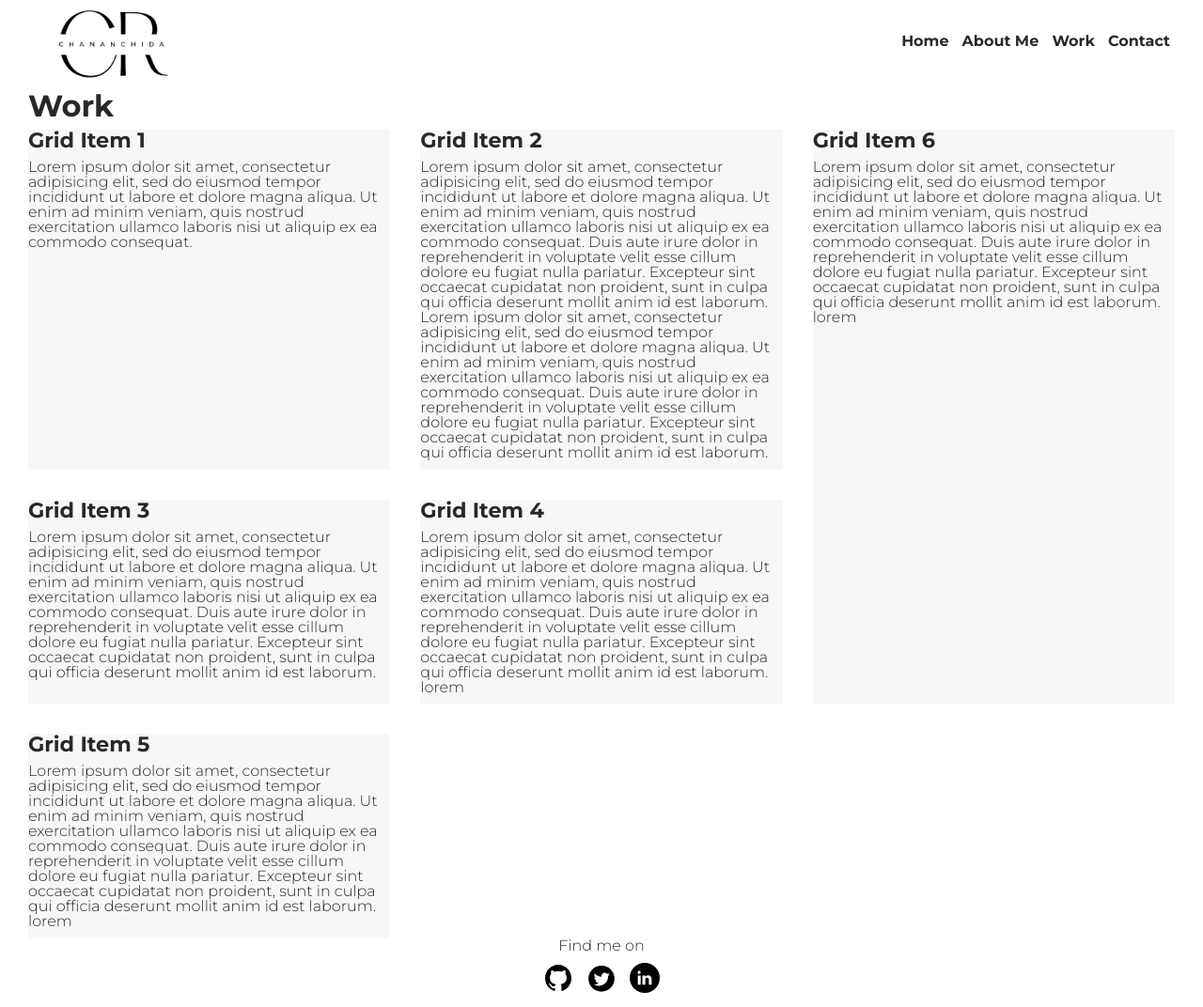
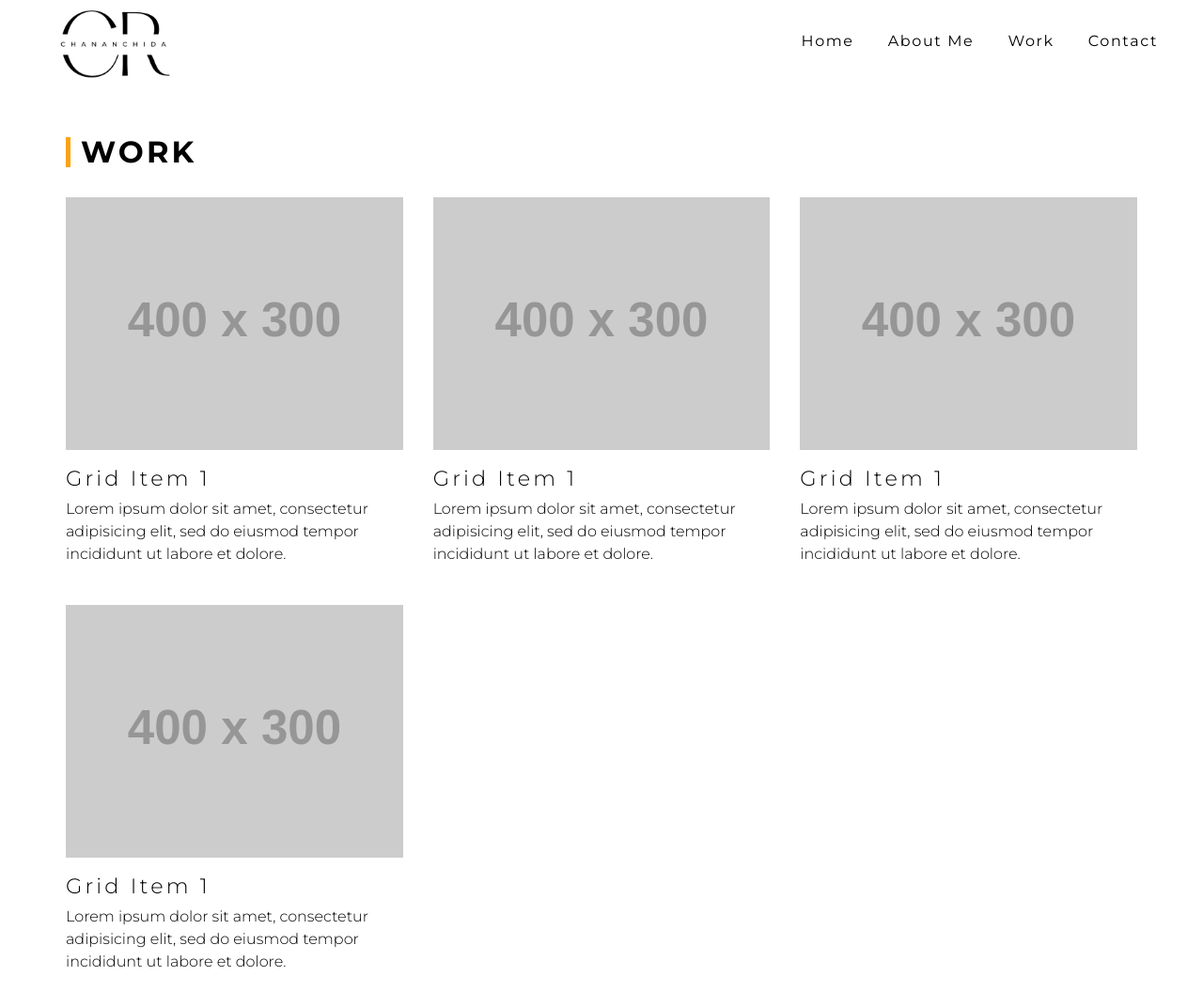
Before and after one commit to chanan-ru/Portfolio-website, a plain HTML site: page work.html in a window 1280 px wide. Shown: the top 1072 px of the page at 94% size. Drawn offline with Linux system fonts and the light colour scheme; placeholder pictures from the web are drawn by us.

Commit message:
Update work.html
Finalized the texts and chaned css style.

```diff
--- a/work.html
+++ b/work.html
@@ -10,7 +10,8 @@
   <link rel="preconnect" href="https://fonts.googleapis.com">
   <link rel="preconnect" href="https://fonts.gstatic.com" crossorigin>
   <link href="https://fonts.googleapis.com/css2?family=Montserrat:wght@300;400;700&display=swap" rel="stylesheet">
-  <link rel="stylesheet" href="css/style.production.css">
+  <link rel="stylesheet" href="css/styles.css">
+  <!-- <link rel="stylesheet" href="css/style.production.css"> -->
 </head>
 
 <body>
@@ -34,35 +35,42 @@
     </nav>
   </header>
 
-  <section class="page_content">
-    <h1>Work</h1>
+  <section class="page_content container content_padding">
+    <div class="title_section">
+      <h1 class="page_title">Work</h1>
+    </div>
     <div class="grid_content">
       <div class="grid_item">
+        <div class="screenshort">
+          <img src="https://via.placeholder.com/400x300" alt="Work 1">
+        </div>
         <h2>Grid Item 1</h2>
-        <p>Lorem ipsum dolor sit amet, consectetur adipisicing elit, sed do eiusmod tempor incididunt ut labore et dolore magna aliqua. Ut enim ad minim veniam, quis nostrud exercitation ullamco laboris nisi ut aliquip ex ea commodo consequat.</p>
+        <p>Lorem ipsum dolor sit amet, consectetur adipisicing elit, sed do eiusmod tempor incididunt ut labore et dolore.</p>
       </div>
       <div class="grid_item">
-        <h2>Grid Item 2</h2>
-        <p>Lorem ipsum dolor sit amet, consectetur adipisicing elit, sed do eiusmod tempor incididunt ut labore et dolore magna aliqua. Ut enim ad minim veniam, quis nostrud exercitation ullamco laboris nisi ut aliquip ex ea commodo consequat. Duis aute irure dolor in reprehenderit in voluptate velit esse cillum dolore eu fugiat nulla pariatur. Excepteur sint occaecat cupidatat non proident, sunt in culpa qui officia deserunt mollit anim id est laborum. Lorem ipsum dolor sit amet, consectetur adipisicing elit, sed do eiusmod tempor incididunt ut labore et dolore magna aliqua. Ut enim ad minim veniam, quis nostrud exercitation ullamco laboris nisi ut aliquip ex ea commodo consequat. Duis aute irure dolor in reprehenderit in voluptate velit esse cillum dolore eu fugiat nulla pariatur. Excepteur sint occaecat cupidatat non proident, sunt in culpa qui officia deserunt mollit anim id est laborum.</p>
+        <div class="screenshort">
+          <img src="https://via.placeholder.com/400x300" alt="Work 1">
+        </div>
+        <h2>Grid Item 1</h2>
+        <p>Lorem ipsum dolor sit amet, consectetur adipisicing elit, sed do eiusmod tempor incididunt ut labore et dolore.</p>
       </div>
       <div class="grid_item">
-        <h2>Grid Item 3</h2>
-        <p>Lorem ipsum dolor sit amet, consectetur adipisicing elit, sed do eiusmod tempor incididunt ut labore et dolore magna aliqua. Ut enim ad minim veniam, quis nostrud exercitation ullamco laboris nisi ut aliquip ex ea commodo consequat. Duis aute irure dolor in reprehenderit in voluptate velit esse cillum dolore eu fugiat nulla pariatur. Excepteur sint occaecat cupidatat non proident, sunt in culpa qui officia deserunt mollit anim id est laborum.</p>
+        <div class="screenshort">
+          <img src="https://via.placeholder.com/400x300" alt="Work 1">
+        </div>
+        <h2>Grid Item 1</h2>
+        <p>Lorem ipsum dolor sit amet, consectetur adipisicing elit, sed do eiusmod tempor incididunt ut labore et dolore.</p>
       </div>
       <div class="grid_item">
-        <h2>Grid Item 4</h2>
-        <p>Lorem ipsum dolor sit amet, consectetur adipisicing elit, sed do eiusmod tempor incididunt ut labore et dolore magna aliqua. Ut enim ad minim veniam, quis nostrud exercitation ullamco laboris nisi ut aliquip ex ea commodo consequat. Duis aute irure dolor in reprehenderit in voluptate velit esse cillum dolore eu fugiat nulla pariatur. Excepteur sint occaecat cupidatat non proident, sunt in culpa qui officia deserunt mollit anim id est laborum. lorem </p>
+        <div class="screenshort">
+          <img src="https://via.placeholder.com/400x300" alt="Work 1">
+        </div>
+        <h2>Grid Item 1</h2>
+        <p>Lorem ipsum dolor sit amet, consectetur adipisicing elit, sed do eiusmod tempor incididunt ut labore et dolore.</p>
       </div>
-      <div class="grid_item">
-        <h2>Grid Item 5</h2>
-        <p>Lorem ipsum dolor sit amet, consectetur adipisicing elit, sed do eiusmod tempor incididunt ut labore et dolore magna aliqua. Ut enim ad minim veniam, quis nostrud exercitation ullamco laboris nisi ut aliquip ex ea commodo consequat. Duis aute irure dolor in reprehenderit in voluptate velit esse cillum dolore eu fugiat nulla pariatur. Excepteur sint occaecat cupidatat non proident, sunt in culpa qui officia deserunt mollit anim id est laborum. lorem </p>
-      </div>
-      <div class="grid_item">
-        <h2>Grid Item 6</h2>
-        <p>Lorem ipsum dolor sit amet, consectetur adipisicing elit, sed do eiusmod tempor incididunt ut labore et dolore magna aliqua. Ut enim ad minim veniam, quis nostrud exercitation ullamco laboris nisi ut aliquip ex ea commodo consequat. Duis aute irure dolor in reprehenderit in voluptate velit esse cillum dolore eu fugiat nulla pariatur. Excepteur sint occaecat cupidatat non proident, sunt in culpa qui officia deserunt mollit anim id est laborum. lorem </p>
-      </div>
+
     </div>
-
+    </div>
   </section>
 
   <footer class="page_footer">
```
